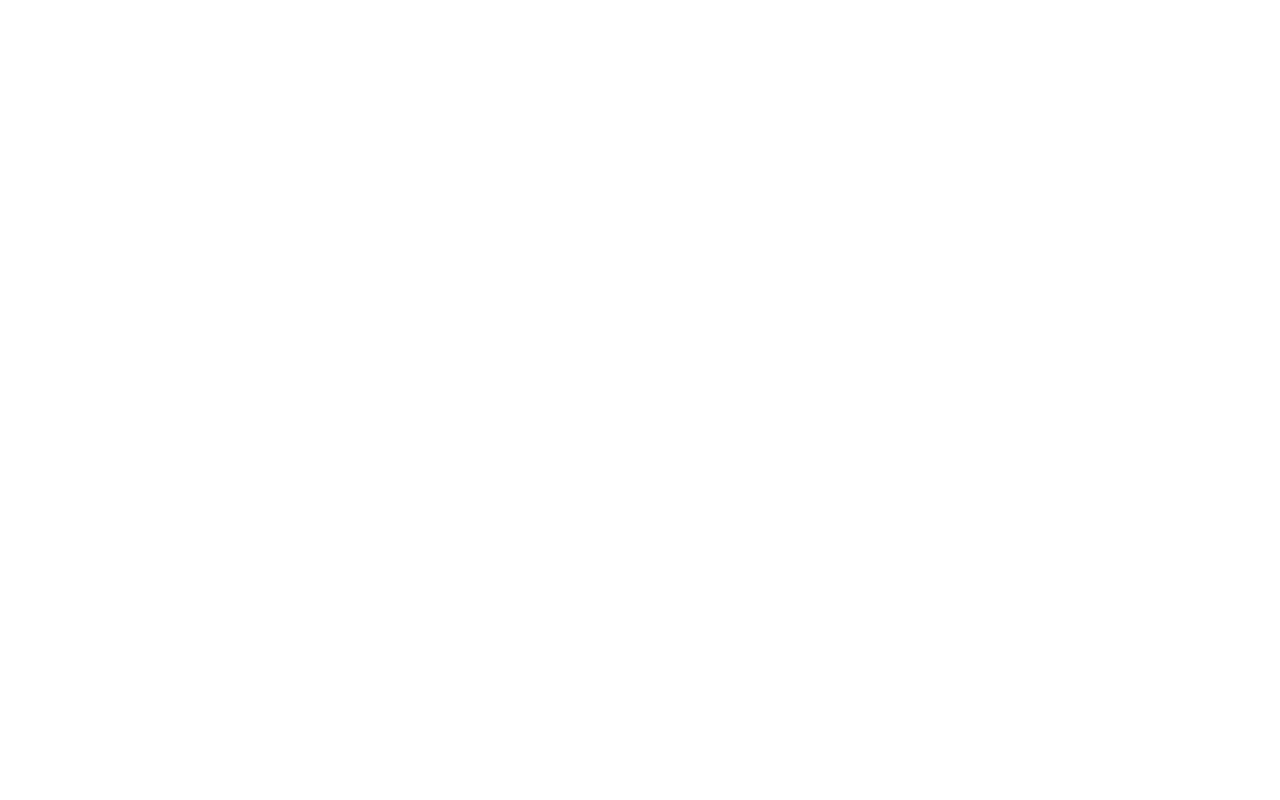
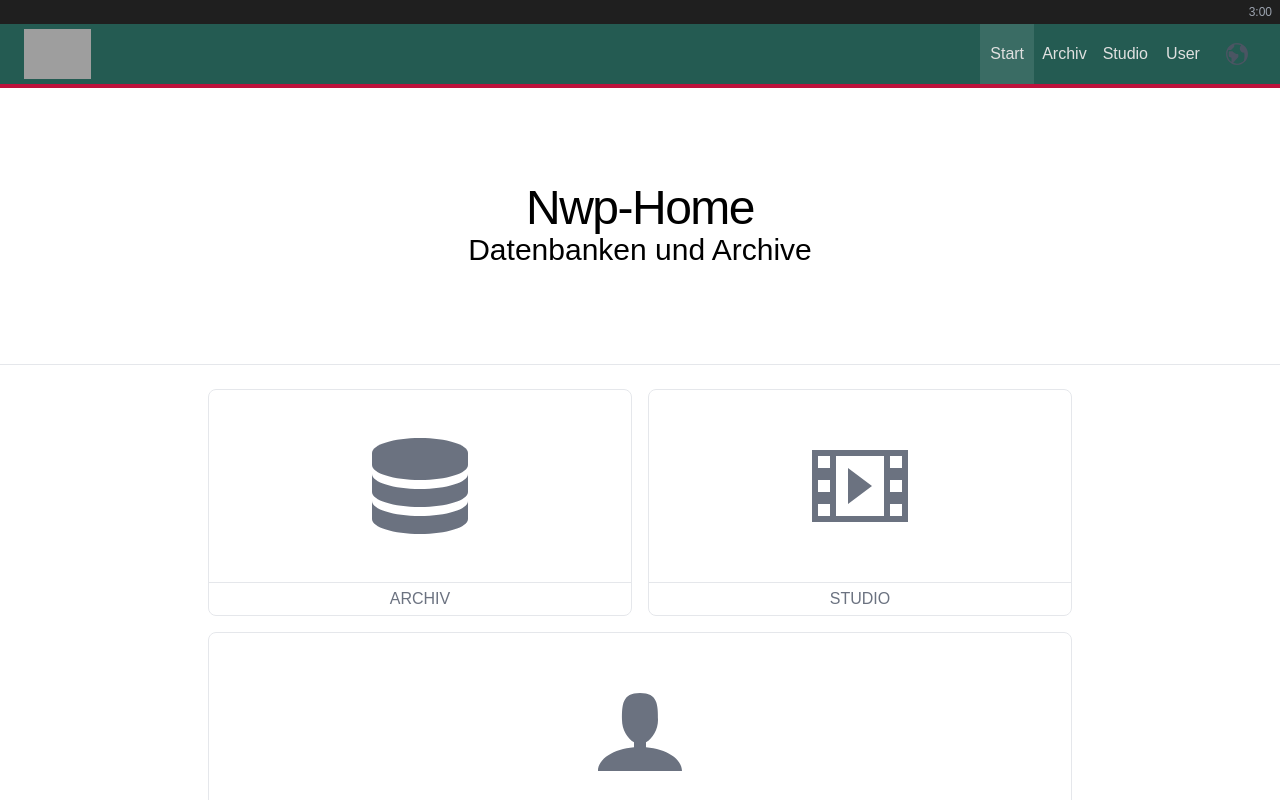
Before and after one commit to sonjavanteese/nwp-page1, a plain HTML site: page index.html in a window 1280 px wide. Drawn offline with Linux system fonts and the light colour scheme; the site is published under a folder, as on GitHub Pages, so addresses that start at the root find nothing; grey boxes are pictures that could not be loaded.

Commit message:
update index

```diff
--- a/index.html
+++ b/index.html
@@ -1,13 +1,13 @@
 <!DOCTYPE html>
-<html lang="en">
+<html lang="de">
   <head>
     <meta charset="UTF-8" />
-    <link rel="icon" href="/favicon.ico" />
+    <link rel="icon" href="favicon.ico" />
     <meta name="viewport" content="width=device-width, initial-scale=1.0" />
-    <title>Svelte + Vite App</title>
-    <script type="module" crossorigin src="/assets/index.01fceb78.js"></script>
-    <link rel="modulepreload" href="/assets/vendor.ade545a7.js">
-    <link rel="stylesheet" href="/assets/index.fec4baad.css">
+    <title>nwp</title>
+    <script type="module" crossorigin src="assets/index.01fceb78.js"></script>
+    <link rel="modulepreload" href="assets/vendor.ade545a7.js">
+    <link rel="stylesheet" href="assets/index.fec4baad.css">
   </head>
   <body>
     <div id="app"></div>
```
